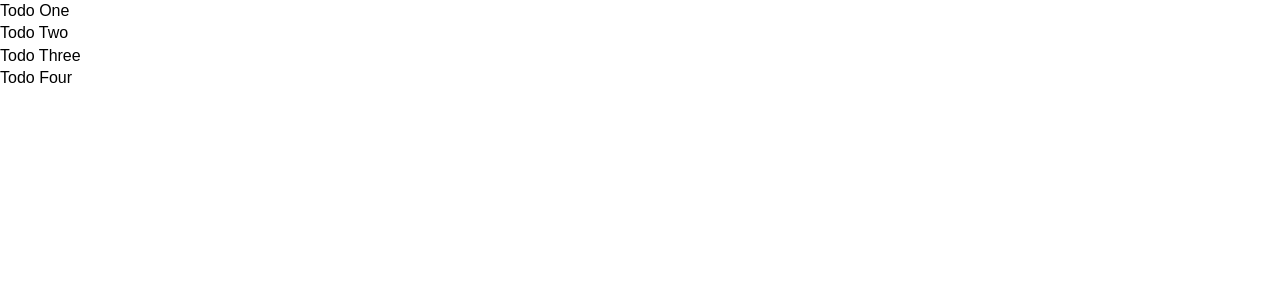
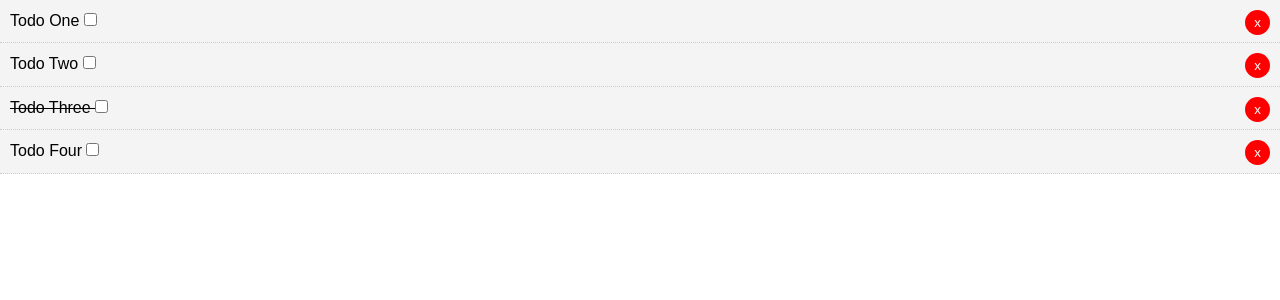
Before and after one commit to peterokwara/angular-crash-course, an Angular app: page / in a window 1280 px wide. Shown: the top 300 px of the page. Built offline with nearby package versions, Linux system fonts and the light colour scheme.

Commit message:
Add a checkbox and a button

```diff
--- a/src/app/components/todo-item/todo-item.component.html
+++ b/src/app/components/todo-item/todo-item.component.html
@@ -1 +1,7 @@
-<p>{{todo.title}}</p>
+<div [ngClass]="setClasses()">
+    <p>{{todo.title}}
+        <input type="checkbox" />
+
+        <button class="del">x</button>
+    </p>
+</div>
```
